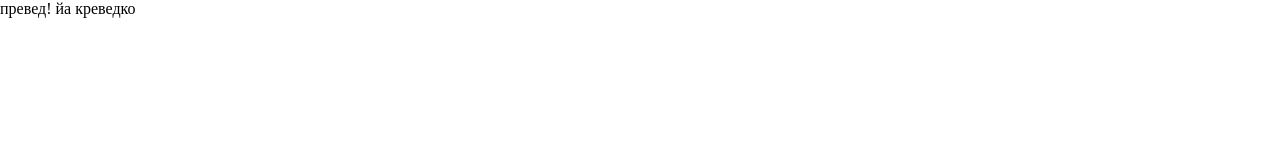
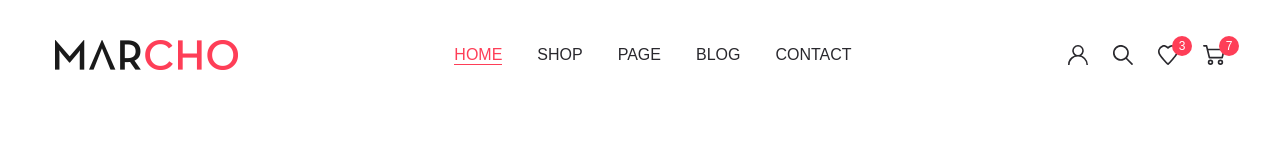
Before and after one commit to Ozzy-LXXVII/marcho, a website: page app/index.html in a window 1280 px wide. Drawn offline with nearby package versions, Linux system fonts and the light colour scheme; files that its build step writes are made by us from their sources.

Commit message:
added header, added fonts

```diff
--- a/app/index.html
+++ b/app/index.html
@@ -1,14 +1,60 @@
 <!DOCTYPE html>
 <html lang="en">
+
 <head>
     <meta charset="UTF-8">
     <meta name="viewport" content="width=device-width, initial-scale=1.0">
     <title>Document</title>
     <link rel="stylesheet" href="css/style.min.css">
 </head>
+
 <body>
-    <div class="title">превед! йа креведко</div>
+    <header class="header">
+        <div class="container">
+            <div class="header__inner">
+                <a class="logo" href="#">
+                    <img class="logo__img" src="images/logo.png" alt="logo">
+                </a>
+                <nav class="menu">
+                    <ul class="menu__list">
+                        <li class="menu__list-item">
+                            <a class="menu__list-link  menu__list-link--active" href="#">HOME</a>
+                        </li>
+                        <li class="menu__list-item">
+                            <a class="menu__list-link" href="#">SHOP</a>
+                        </li>
+                        <li class="menu__list-item">
+                            <a class="menu__list-link" href="#">PAGE</a>
+                        </li>
+                        <li class="menu__list-item">
+                            <a class="menu__list-link" href="#">BLOG</a>
+                        </li>
+                        <li class="menu__list-item">
+                            <a class="menu__list-link" href="#">CONTACT</a>
+                        </li>
+                    </ul>
+                </nav>
+                <div class="user-nav">
+                    <a class="user-nav__link" href="#">
+                        <img class="user-nav__link-img" src="images/icons/user.svg" alt="user icon">
+                    </a>
+                    <a class="user-nav__link" href="#">
+                        <img class="user-nav__link-img" src="images/icons/search.svg" alt="user icon">
+                    </a>
+                    <a class="user-nav__link" href="#">
+                        <img class="user-nav__link-img" src="images/icons/heart.svg" alt="user icon">
+                        <span class="user-nav__num">3</span>
+                    </a>
+                    <a class="user-nav__link" href="#">
+                        <img class="user-nav__link-img" src="images/icons/cart.svg" alt="user icon">
+                        <span class="user-nav__num">7</span>
+                    </a>
+                </div>
+            </div>
+        </div>
+    </header>
 
     <script src="app/js/main.min.js"></script>
 </body>
+
 </html>
--- a/app/scss/_fonts.scss
+++ b/app/scss/_fonts.scss
@@ -0,0 +1,36 @@
+@font-face{
+    font-family: 'Quicksand-Regular', sans-serif;
+    font-weight: 400;
+    font-style: normal;
+    src: local('Quicksand-Regular'),
+        url('../fonts/Quicksand-Regular.woff2') format('woff2'),
+        url('../fonts/Quicksand-Regular.woff') format('woff');
+    font-display: swap;
+}
+@font-face{
+    font-family: 'Quicksand-Medium', sans-serif;
+    font-weight: 500;
+    font-style: normal;
+    src: local('Quicksand-Medium'),
+        url('../fonts/Quicksand-Medium.woff2') format('woff2'),
+        url('../fonts/Quicksand-Medium.woff') format('woff');
+    font-display: swap;
+}
+@font-face{
+    font-family: 'Roboto-Regular', sans-serif;
+    font-weight: 400;
+    font-style: normal;
+    src: local('Roboto-Regular'),
+        url('../fonts/Roboto-Regular.woff2') format('woff2'),
+        url('../fonts/Roboto-Regular.woff') format('woff');
+    font-display: swap;
+}
+@font-face{
+    font-family: 'Roboto-Bold', sans-serif;
+    font-weight: 700;
+    font-style: normal;
+    src: local('Roboto-Bold'),
+        url('../fonts/Roboto-Bold.woff2') format('woff2'),
+        url('../fonts/Roboto-Bold.woff') format('woff');
+    font-display: swap;
+}
--- a/app/scss/_global.scss
+++ b/app/scss/_global.scss
@@ -0,0 +1,11 @@
+body{
+    font-size: 16px;
+    line-height: 26px;
+    color: $default;
+    @extend %quicksand-500;
+}
+.container{
+    max-width: 1200px;
+    margin: 0 auto;
+    padding: 0 15px;
+}
--- a/app/scss/_vars.scss
+++ b/app/scss/_vars.scss
@@ -0,0 +1,20 @@
+$accent: #fe3e57;
+$default: #8d8d8d;
+$title: #29282d;
+
+%quicksand-400{
+    font-family: 'Quicksand-Regular', sans-serif;
+    font-weight: 400;
+}
+%quicksand-500{
+    font-family: 'Quicksand-Medium', sans-serif;
+    font-weight: 500;
+}
+%roboto-400{
+    font-family: 'Roboto-Regular', sans-serif;
+    font-weight: 400;
+}
+%roboto-700{
+    font-family: 'Roboto-Bold', sans-serif;
+    font-weight: 700;
+}
--- a/app/scss/style.scss
+++ b/app/scss/style.scss
@@ -2,6 +2,67 @@
 @import 'fonts';
 @import 'reset';
 @import 'global';
+
+.header{
+    padding: 40px 0;
+    &__inner{
+        display: flex;
+        justify-content: space-between;
+        align-items: center;
+    }
+}
+.menu{
+    &__list{
+        display: flex;
+    }
+    &__list-item + .menu__list-item{
+        padding-left: 35px;
+    }
+    &__list-link{
+        color: $title;
+        padding-bottom: 1px;
+        transition: all 0.3s;
+        @extend %quicksand-400;
+        &:hover{
+            color: $accent;
+            border-bottom: 1px solid $accent;
+            @extend %quicksand-500;
+        }
+    }
+    &__list-link--active{
+        color: $accent;
+        border-bottom: 1px solid $accent;
+        @extend %quicksand-500;
+    }
+}
+.user-nav{
+    display: flex;
+    &__link{
+        position: relative;
+    }
+    &__link + .user-nav__link{
+        padding-left: 25px;
+    }
+    &__num{
+        position: absolute;
+        width: 20px;
+        height: 20px;
+        border-radius: 50%;
+        background-color: $accent;
+        top: -9px;
+        right: -14px;
+        font-size: 12px;
+        color: #ffffff;
+        text-align: center;
+        line-height: 20px;
+    }
+}
+
+
+
+
+
+
 
 
 
```
Also changed, not shown: app/fonts/Quicksand-Medium.woff (added), app/fonts/Quicksand-Medium.woff2 (added), app/fonts/Quicksand-Regular.woff (added), app/fonts/Quicksand-Regular.woff2 (added), app/fonts/Roboto-Bold.woff (added), app/fonts/Roboto-Bold.woff2 (added), app/fonts/Roboto-Regular.woff (added), app/fonts/Roboto-Regular.woff2 (added), app/images/icons/cart.svg (added), app/images/icons/heart.svg (added), app/images/icons/search.svg (added), app/images/icons/user.svg (added), app/images/logo.png (added).
